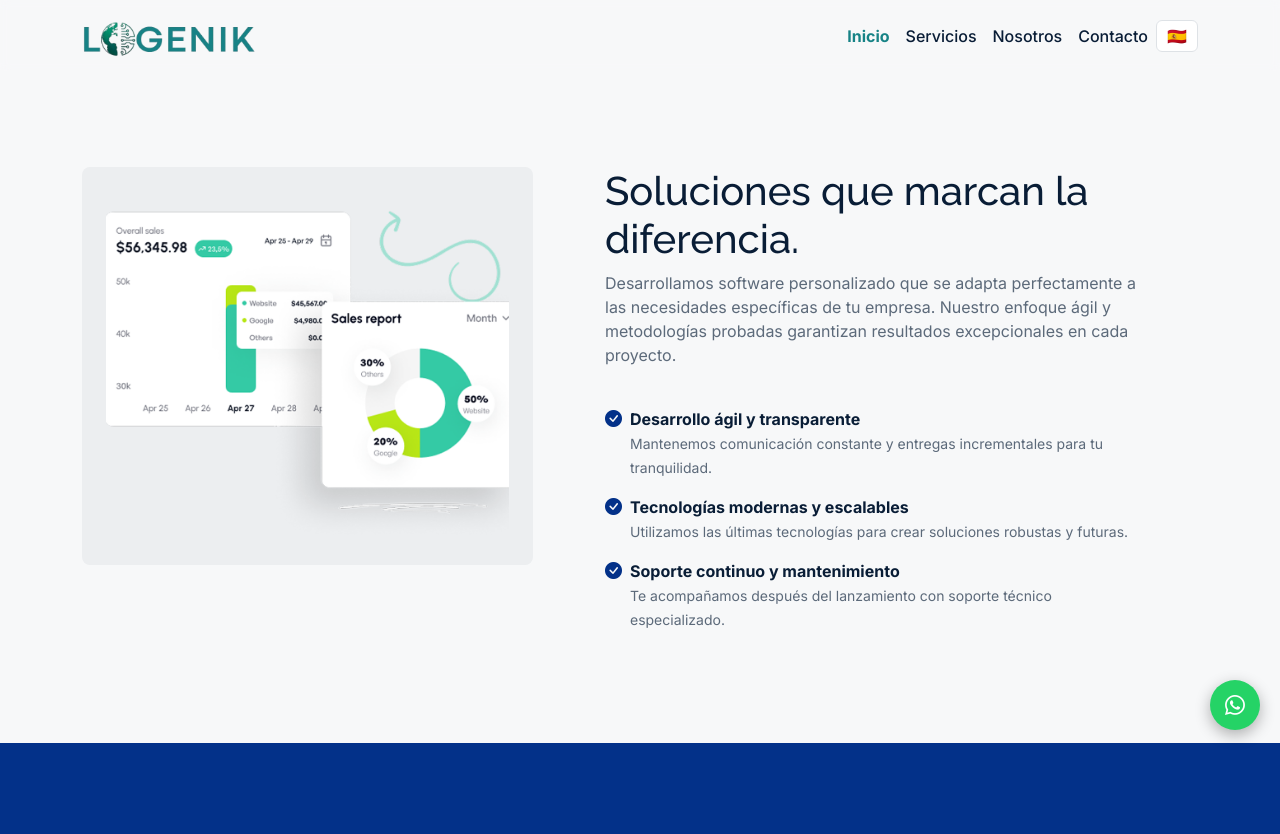
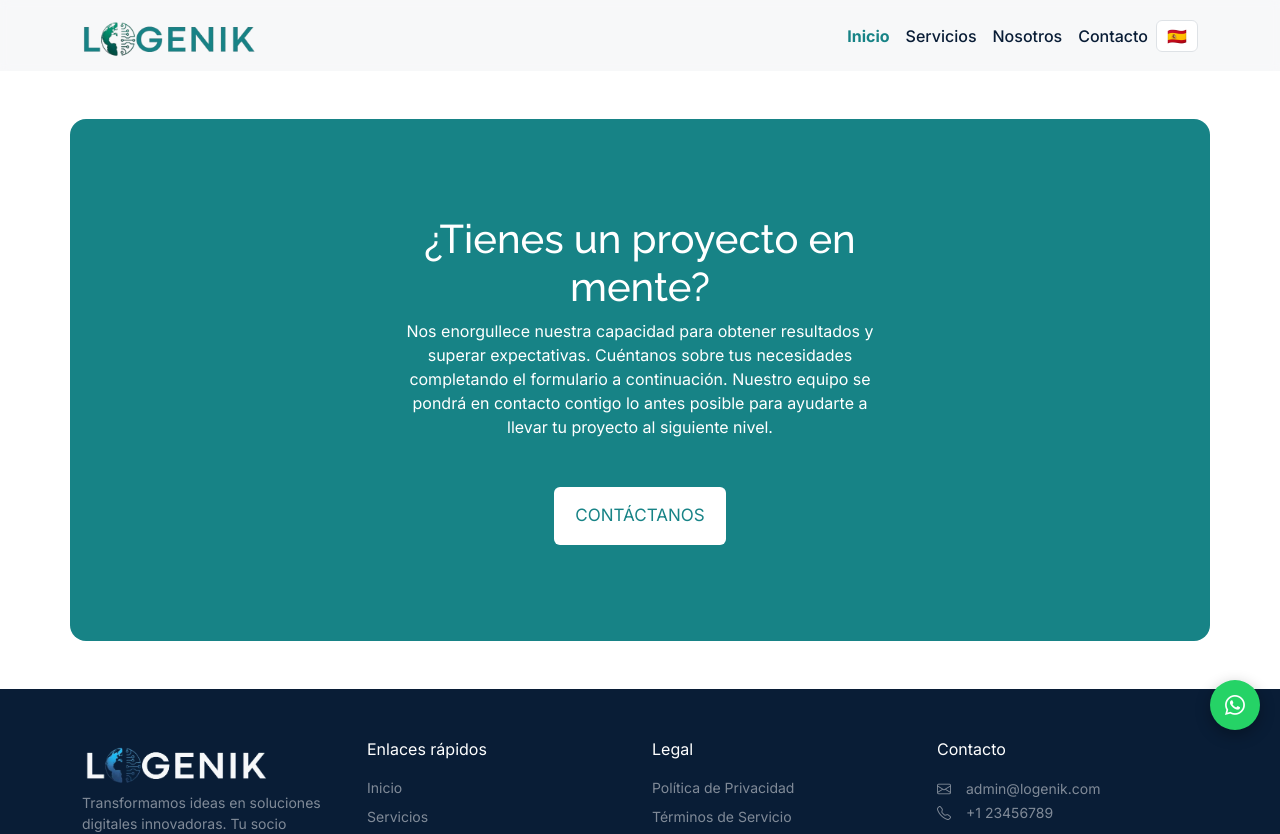
Before and after one commit to dorcky91/logenikWebApp, a React (Vite) app: page / in a window 1280 px wide. Shown: the top 834 px of the page. Built offline with nearby package versions, Linux system fonts and the light colour scheme.

Commit message:
Comment out section in Inicio for future use and maintain layout structure

```diff
--- a/src/pages/Inicio.jsx
+++ b/src/pages/Inicio.jsx
@@ -58,7 +58,7 @@ export const Inicio = () => {
           </Container>
         </section> */}
 
-        <section className="py-5">
+        {/* <section className="py-5">
           <Container className="py-5">
             <Row className="gy-4">
               <Col lg="5" className="order-1 order-lg-0">
@@ -515,7 +515,7 @@ export const Inicio = () => {
               )}
             </Row>
           </Container>
-        </section>
+        </section> */}
       </main>
     </>
   );
```
